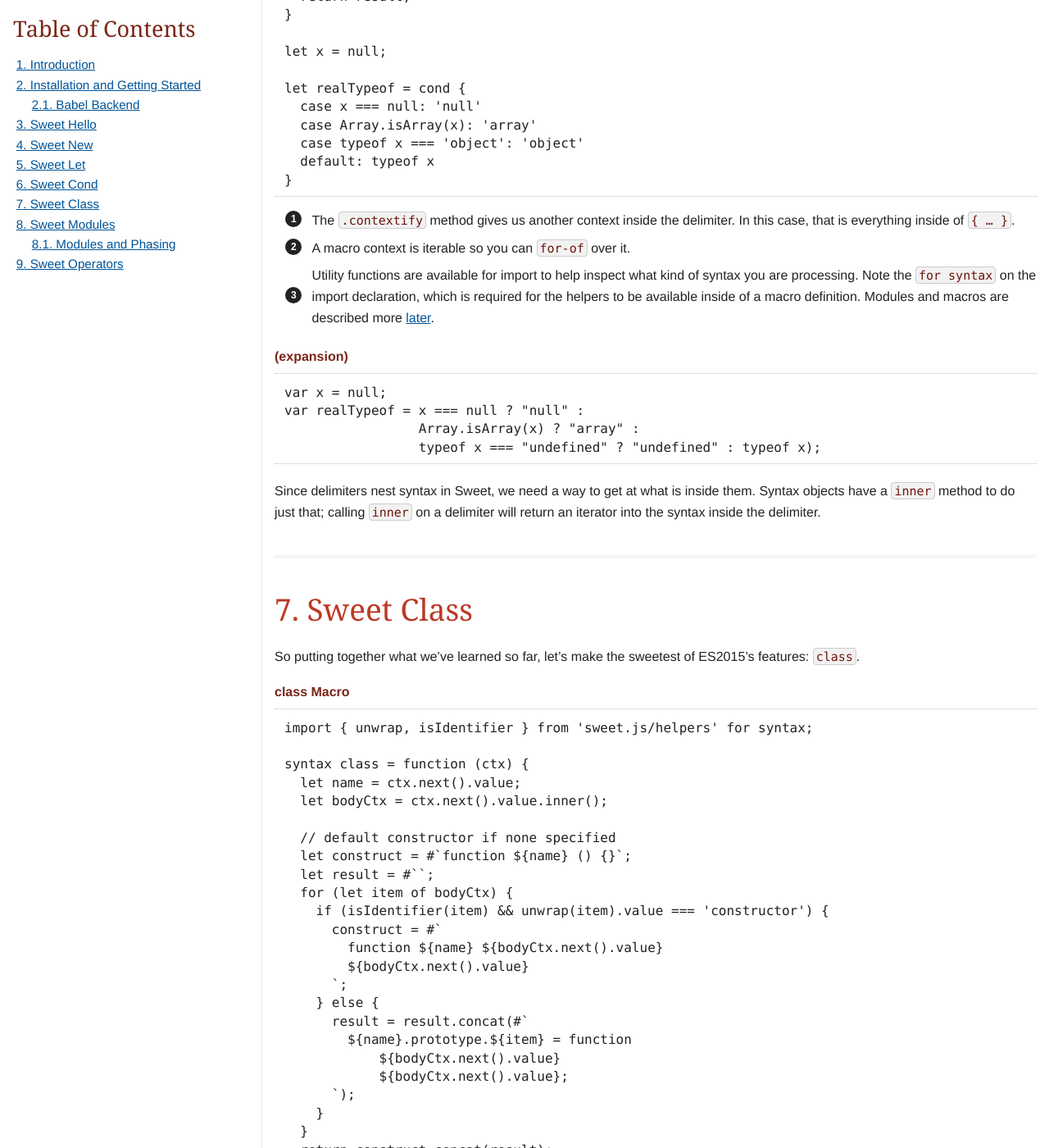
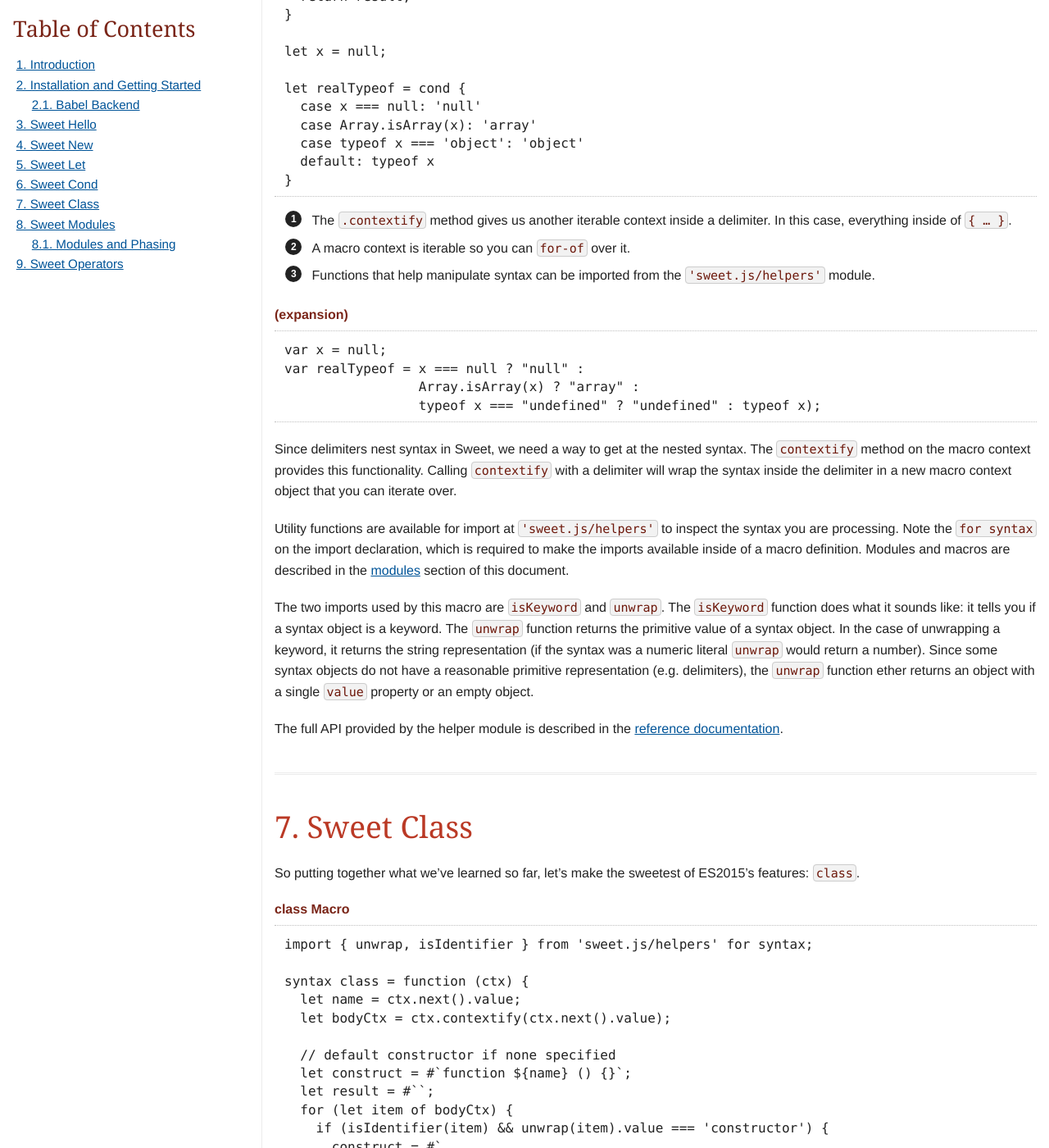
Before and after one commit to sweet-js/sweet-core, a Jekyll site: the page doc/1.0/tutorial.html, which Jekyll copies as it is, in a window 1280 px wide and 1400 px high, scrolled down 5309 px. Shown: the whole window at 82% size. Built offline with Jekyll 4.4.1, drawn with Linux system fonts in a browser that asks for light colours; nearby versions of some CDN libraries; some web fonts are replaced; a style sheet for code colours, icons or effects is not loaded.

Commit message:
Cleanup documentation

```diff
--- a/doc/1.0/tutorial.html
+++ b/doc/1.0/tutorial.html
@@ -318,7 +318,7 @@ syntax cond = function (ctx) {
 
   let result = #``;
   for (let stx of bodyCtx) { <i class="conum" data-value="2"></i><b>(2)</b>
-    if (isKeyword(stx) &amp;&amp; unwrap(stx).value === 'case') { <i class="conum" data-value="3"></i><b>(3)</b>
+    if (isKeyword(stx) &amp;&amp; unwrap(stx).value === 'case') {
       let test = bodyCtx.expand('expr').value;
       // eat `:`
       bodyCtx.next();
@@ -350,7 +350,7 @@ let realTypeof = cond {
 <table>
 <tr>
 <td><i class="conum" data-value="1"></i><b>1</b></td>
-<td>The <code>.contextify</code> method gives us another context inside the delimiter. In this case, that is everything inside of <code>{ &#8230;&#8203; }</code>.</td>
+<td>The <code>.contextify</code> method gives us another iterable context inside a delimiter. In this case, everything inside of <code>{ &#8230;&#8203; }</code>.</td>
 </tr>
 <tr>
 <td><i class="conum" data-value="2"></i><b>2</b></td>
@@ -358,7 +358,7 @@ let realTypeof = cond {
 </tr>
 <tr>
 <td><i class="conum" data-value="3"></i><b>3</b></td>
-<td>Utility functions are available for import to help inspect what kind of syntax you are processing. Note the <code>for syntax</code> on the import declaration, which is required for the helpers to be available inside of a macro definition. Modules and macros are described more <a href="#_sweet_modules">later</a>.</td>
+<td>Functions that help manipulate syntax can be imported from the <code>'sweet.js/helpers'</code> module.</td>
 </tr>
 </table>
 </div>
@@ -372,7 +372,16 @@ var realTypeof = x === null ? "null" :
 </div>
 </div>
 <div class="paragraph">
-<p>Since delimiters nest syntax in Sweet, we need a way to get at what is inside them. Syntax objects have a <code>inner</code> method to do just that; calling <code>inner</code> on a delimiter will return an iterator into the syntax inside the delimiter.</p>
+<p>Since delimiters nest syntax in Sweet, we need a way to get at the nested syntax. The <code>contextify</code> method on the macro context provides this functionality. Calling <code>contextify</code> with a delimiter will wrap the syntax inside the delimiter in a new macro context object that you can iterate over.</p>
+</div>
+<div class="paragraph">
+<p>Utility functions are available for import at <code>'sweet.js/helpers'</code> to inspect the syntax you are processing. Note the <code>for syntax</code> on the import declaration, which is required to make the imports available inside of a macro definition. Modules and macros are described in the <a href="#_sweet_modules">modules</a> section of this document.</p>
+</div>
+<div class="paragraph">
+<p>The two imports used by this macro are <code>isKeyword</code> and <code>unwrap</code>. The <code>isKeyword</code> function does what it sounds like: it tells you if a syntax object is a keyword. The <code>unwrap</code> function returns the primitive value of a syntax object. In the case of unwrapping a keyword, it returns the string representation (if the syntax was a numeric literal <code>unwrap</code> would return a number). Since some syntax objects do not have a reasonable primitive representation (e.g. delimiters), the <code>unwrap</code> function ether returns an object with a single <code>value</code> property or an empty object.</p>
+</div>
+<div class="paragraph">
+<p>The full API provided by the helper module is described in the <a href="reference.html">reference documentation</a>.</p>
 </div>
 </div>
 </div>
@@ -389,7 +398,7 @@ var realTypeof = x === null ? "null" :
 
 syntax class = function (ctx) {
   let name = ctx.next().value;
-  let bodyCtx = ctx.next().value.inner();
+  let bodyCtx = ctx.contextify(ctx.next().value);
 
   // default constructor if none specified
   let construct = #`function ${name} () {}`;
```
Also changed, not shown: doc/1.0/tutorial.adoc (+11 -5 lines).
